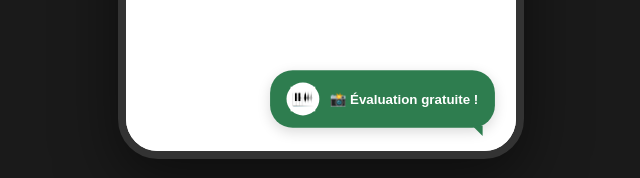
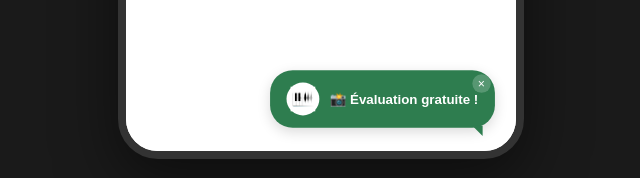
Before and after one commit to suttonallan/ptm-chat, a React (Vite) app: page / in a window 1280 px wide. Shown: the part 725-903 px from the top of the page, without its empty margins (319-959 px from the left). Built offline with nearby package versions, Linux system fonts and the light colour scheme.

Commit message:
fix: basculer API vers piano-tek-v6 (consolidation V6)
API_EXPERTISE: piano-tek-ai → piano-tek-v6
API_CHAT: ptm-chat-api → piano-tek-v6

Co-Authored-By: Claude (claude-opus-4-6) <noreply@anthropic.com>

```diff
--- a/src/App.css
+++ b/src/App.css
@@ -183,9 +183,7 @@
 
 /* WIDGET CHAT - BADGE */
 .chat-badge {
-  position: absolute;
-  bottom: 24px;
-  right: 24px;
+  position: relative;
   padding: 10px 14px;
   border-radius: 22px;
   background-color: #2E7D4F;
@@ -200,6 +198,13 @@
   transition: all 0.3s ease;
   animation: pulse 2s ease-in-out infinite;
   color: #fff;
+}
+
+.chat-badge-container {
+  position: absolute;
+  bottom: 24px;
+  right: 24px;
+  z-index: 1000;
 }
 
 .chat-badge:hover {
@@ -226,6 +231,44 @@
   border-left: 10px solid transparent;
   border-right: 0 solid transparent;
   border-top: 10px solid #2E7D4F;
+}
+
+.chat-badge-close {
+  position: absolute;
+  top: 4px;
+  right: 4px;
+  width: 18px;
+  height: 18px;
+  border-radius: 50%;
+  background: rgba(255, 255, 255, 0.2);
+  color: #fff;
+  border: none;
+  font-size: 12px;
+  line-height: 1;
+  display: flex;
+  align-items: center;
+  justify-content: center;
+  cursor: pointer;
+}
+
+.chat-badge-close:hover {
+  background: rgba(255, 255, 255, 0.35);
+}
+
+.chat-badge-mini {
+  width: 20px;
+  height: 20px;
+  border-radius: 50%;
+  background-color: #2E7D4F;
+  color: #fff;
+  border: none;
+  font-size: 12px;
+  display: flex;
+  align-items: center;
+  justify-content: center;
+  box-shadow: 0 4px 12px rgba(0, 0, 0, 0.15);
+  cursor: pointer;
+  animation: pulse 2s ease-in-out infinite;
 }
 
 .chat-badge-logo {
@@ -509,9 +552,12 @@
     animation: chatSlideUp 0.3s ease-out;
   }
 
-  .chat-badge {
+  .chat-badge-container {
     bottom: 20px;
     right: 20px;
+  }
+
+  .chat-badge {
     padding: 8px 10px;
   }
 
--- a/src/App.jsx
+++ b/src/App.jsx
@@ -5,6 +5,7 @@ import './App.css';
 const App = () => {
   const isWidgetMode = new URLSearchParams(window.location.search).get('widget') === 'true';
   const [isChatOpen, setIsChatOpen] = useState(false);
+  const [isBadgeMinimized, setIsBadgeMinimized] = useState(false);
   const [chatInput, setChatInput] = useState('');
 
   const openChat = () => {
@@ -40,6 +41,8 @@ const App = () => {
     return (
       <div className="app widget-only">
         {!isChatOpen ? (
+          <div className="chat-badge-container">
+            {!isBadgeMinimized ? (
               <button
                 className="chat-badge"
                 onClick={openChat}
@@ -49,7 +52,29 @@ const App = () => {
                   <img src="/logo-ptm.png" alt="PTM" />
                 </span>
                 <span className="chat-badge-text">📸 Évaluation gratuite !</span>
+                <button
+                  type="button"
+                  className="chat-badge-close"
+                  onClick={(event) => {
+                    event.stopPropagation();
+                    setIsBadgeMinimized(true);
+                  }}
+                  aria-label="Masquer le badge"
+                >
+                  ×
                 </button>
+              </button>
+            ) : (
+              <button
+                className="chat-badge-mini"
+                onClick={openChat}
+                onMouseEnter={() => setIsBadgeMinimized(false)}
+                aria-label="Réafficher le chat"
+              >
+                💬
+              </button>
+            )}
+          </div>
         ) : (
           <ChatWidget
             isOpen={isChatOpen}
@@ -106,6 +131,8 @@ const App = () => {
 
           {/* WIDGET CHAT FLOTTANT */}
           {!isChatOpen ? (
+            <div className="chat-badge-container">
+              {!isBadgeMinimized ? (
                 <button
                   className="chat-badge"
                   onClick={openChat}
@@ -115,7 +142,29 @@ const App = () => {
                     <img src="/logo-ptm.png" alt="PTM" />
                   </span>
                   <span className="chat-badge-text">📸 Évaluation gratuite !</span>
+                  <button
+                    type="button"
+                    className="chat-badge-close"
+                    onClick={(event) => {
+                      event.stopPropagation();
+                      setIsBadgeMinimized(true);
+                    }}
+                    aria-label="Masquer le badge"
+                  >
+                    ×
                   </button>
+                </button>
+              ) : (
+                <button
+                  className="chat-badge-mini"
+                  onClick={openChat}
+                  onMouseEnter={() => setIsBadgeMinimized(false)}
+                  aria-label="Réafficher le chat"
+                >
+                  💬
+                </button>
+              )}
+            </div>
           ) : (
             <ChatWidget
               isOpen={isChatOpen}
--- a/src/config/api.js
+++ b/src/config/api.js
@@ -1,2 +1,2 @@
-export const API_EXPERTISE = 'https://piano-tek-ai.onrender.com/analyze-piano-wordpress';
-export const API_CHAT = 'https://ptm-chat-api.onrender.com/api/chat';
+export const API_EXPERTISE = 'https://piano-tek-v6.onrender.com/analyze-piano-wordpress';
+export const API_CHAT = 'https://piano-tek-v6.onrender.com/api/chat';
```
Lines whose indentation alone changed are shown as unchanged.
